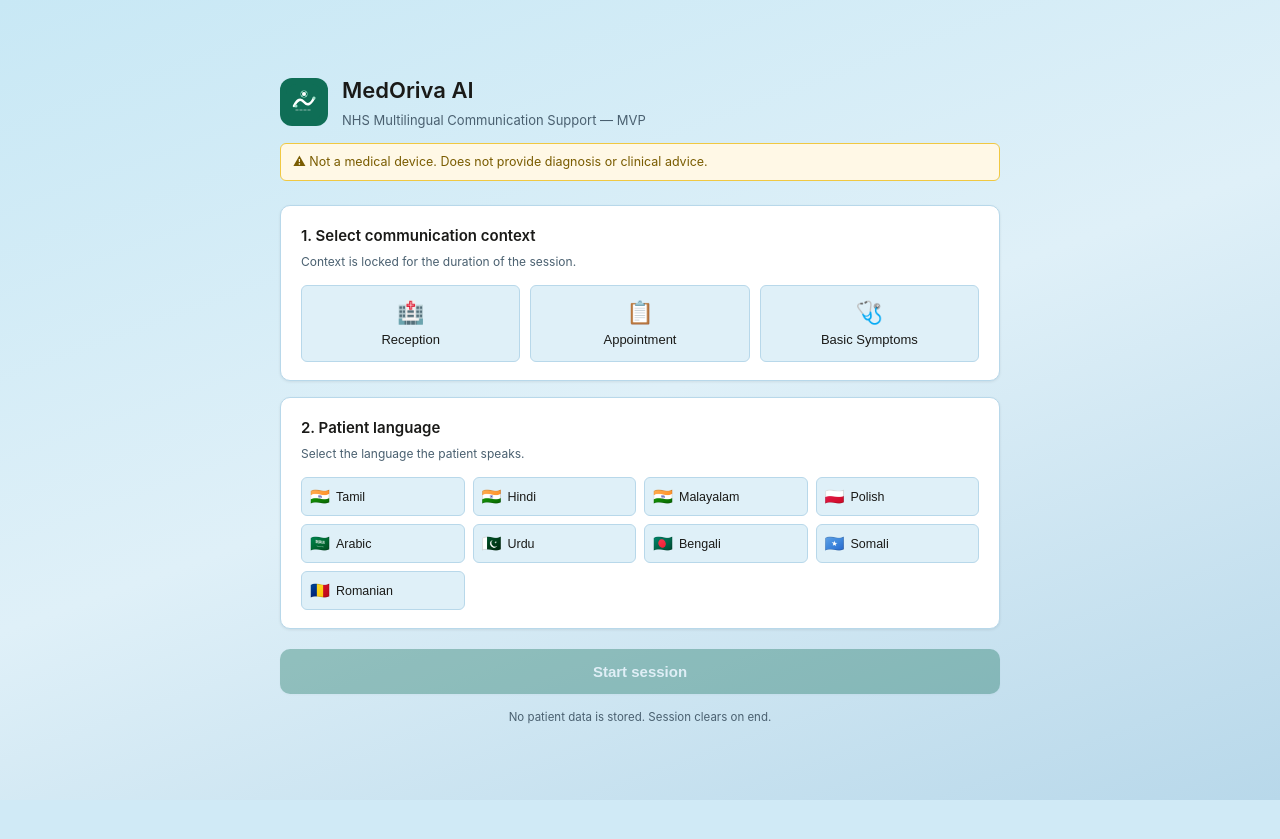
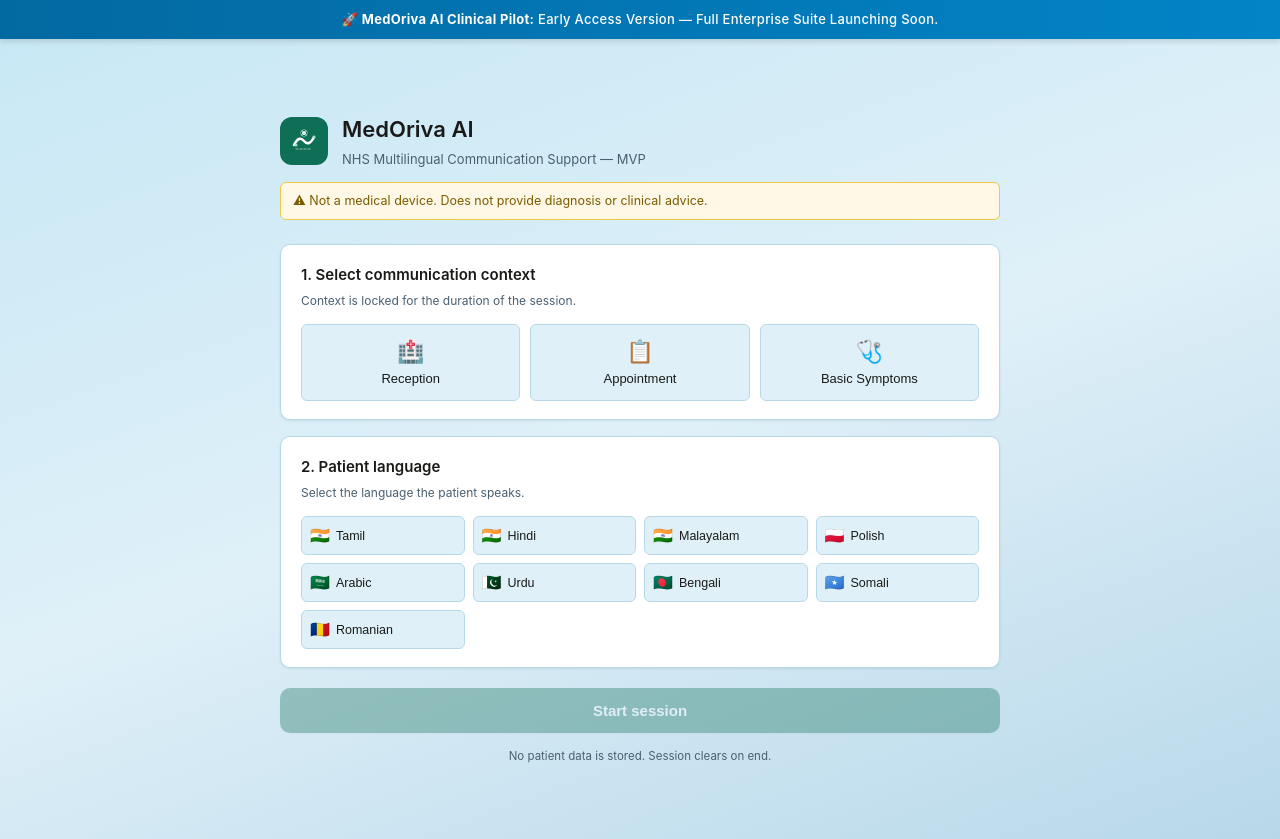
Before and after one commit to sanjaysweet777-maker/MedOrivaAI, a Flask app: page / in a window 1280 px wide. Before the commit the page ends 800 px from the top, so only its background shows below. Run offline with Flask 3, Linux system fonts and the light colour scheme; the visitor is signed in with stand-in values (Sample User, id 1).

Commit message:
Update index.html

```diff
--- a/templates/index.html
+++ b/templates/index.html
@@ -4,9 +4,34 @@
 <meta charset="UTF-8"/>
 <meta name="viewport" content="width=device-width, initial-scale=1.0"/>
 <title>MedOriva AI — NHS Multilingual Communication</title>
-<link rel="stylesheet" href="/static/css/style.css"/>
+<link rel="stylesheet" href="{{ url_for('static', filename='css/style.css') }}"/>
+<style>
+  .top-pilot-banner {
+    background: linear-gradient(90deg, #0369a1, #0284c7);
+    color: #ffffff;
+    text-align: center;
+    padding: 9px 16px;
+    font-size: 13px;
+    font-weight: 500;
+    letter-spacing: 0.3px;
+    width: 100%;
+    box-shadow: 0 2px 6px rgba(0,0,0,0.15);
+    position: sticky;
+    top: 0;
+    z-index: 9999;
+  }
+  .top-pilot-banner strong {
+    color: #ffffff;
+    font-weight: 700;
+  }
+</style>
 </head>
 <body>
+
+<!-- ═══ TOP PILOT BANNER ═════════════════════════════════════════════════ -->
+<div class="top-pilot-banner">
+  🚀 <strong>MedOriva AI Clinical Pilot:</strong> Early Access Version — Full Enterprise Suite Launching Soon.
+</div>
 
 <!-- ═══ SETUP SCREEN ═══════════════════════════════════════════════════════ -->
 <div id="setupScreen" class="screen active">
@@ -219,6 +244,6 @@
   </div>
 </div>
 
-<script src="/static/js/app.js"></script>
+<script src="{{ url_for('static', filename='js/app.js') }}"></script>
 </body>
 </html>
```
Lines whose indentation alone changed are shown as unchanged.
